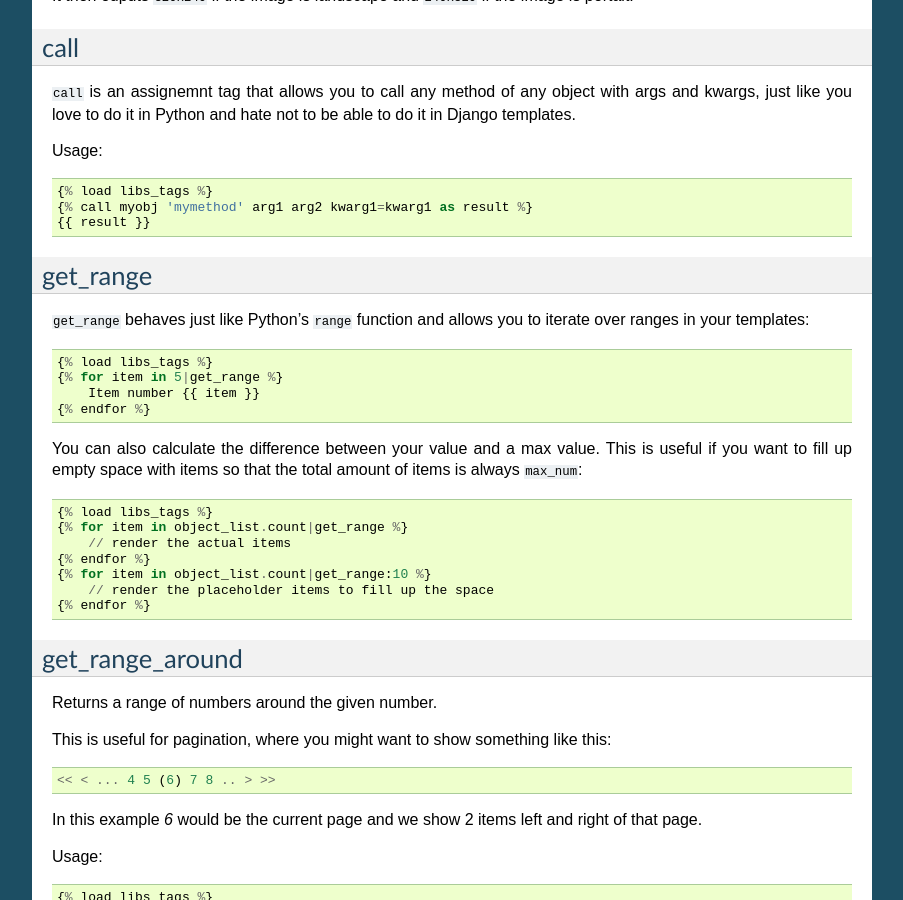
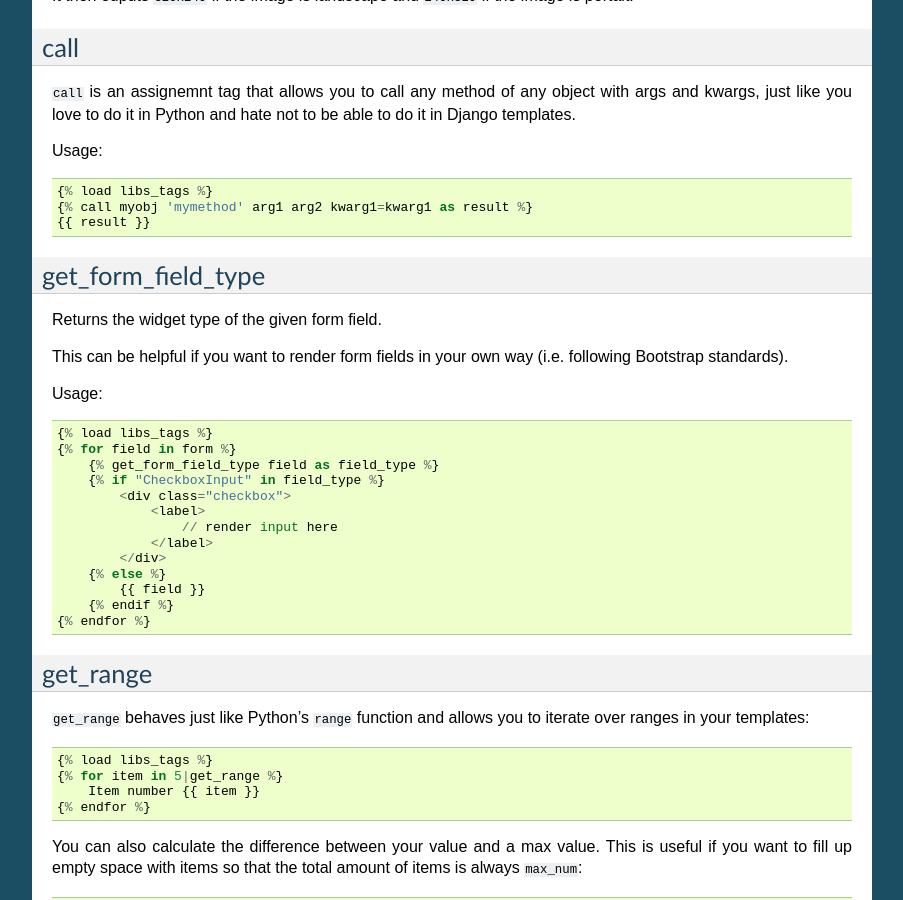
Before and after one commit to bitlabstudio/django-libs, a Sphinx documentation site: the page built from docs/libs_tags.rst, in a window 1280 px wide and 900 px high, scrolled down 996 px. Shown: the whole window, without its empty margins (198-1101 px from the left). Built offline with Sphinx 7.4.7, drawn with Linux system fonts in a browser that asks for light colours; formulas are drawn with MathJax 3.

Commit message:
Added get_form_field_type templatetag

```diff
--- a/CHANGELOG.txt
+++ b/CHANGELOG.txt
@@ -1,4 +1,6 @@
 === (ongoing) ===
+
+- added get_form_field_type templatetag
 
 === 1.26 ===
 
--- a/docs/libs_tags.rst
+++ b/docs/libs_tags.rst
@@ -68,6 +68,30 @@ Usage::
     {% load libs_tags %}
     {% call myobj 'mymethod' arg1 arg2 kwarg1=kwarg1 as result %}
     {{ result }}
+
+
+get_form_field_type
+-------------------
+Returns the widget type of the given form field.
+
+This can be helpful if you want to render form fields in your own way
+(i.e. following Bootstrap standards).
+
+Usage::
+
+    {% load libs_tags %}
+    {% for field in form %}
+        {% get_form_field_type field as field_type %}
+        {% if "CheckboxInput" in field_type %}
+            <div class="checkbox">
+                <label>
+                    // render input here
+                </label>
+            </div>
+        {% else %}
+            {{ field }}
+        {% endif %}
+    {% endfor %}
 
 
 get_range
```
Also changed, not shown: 1 other file.
